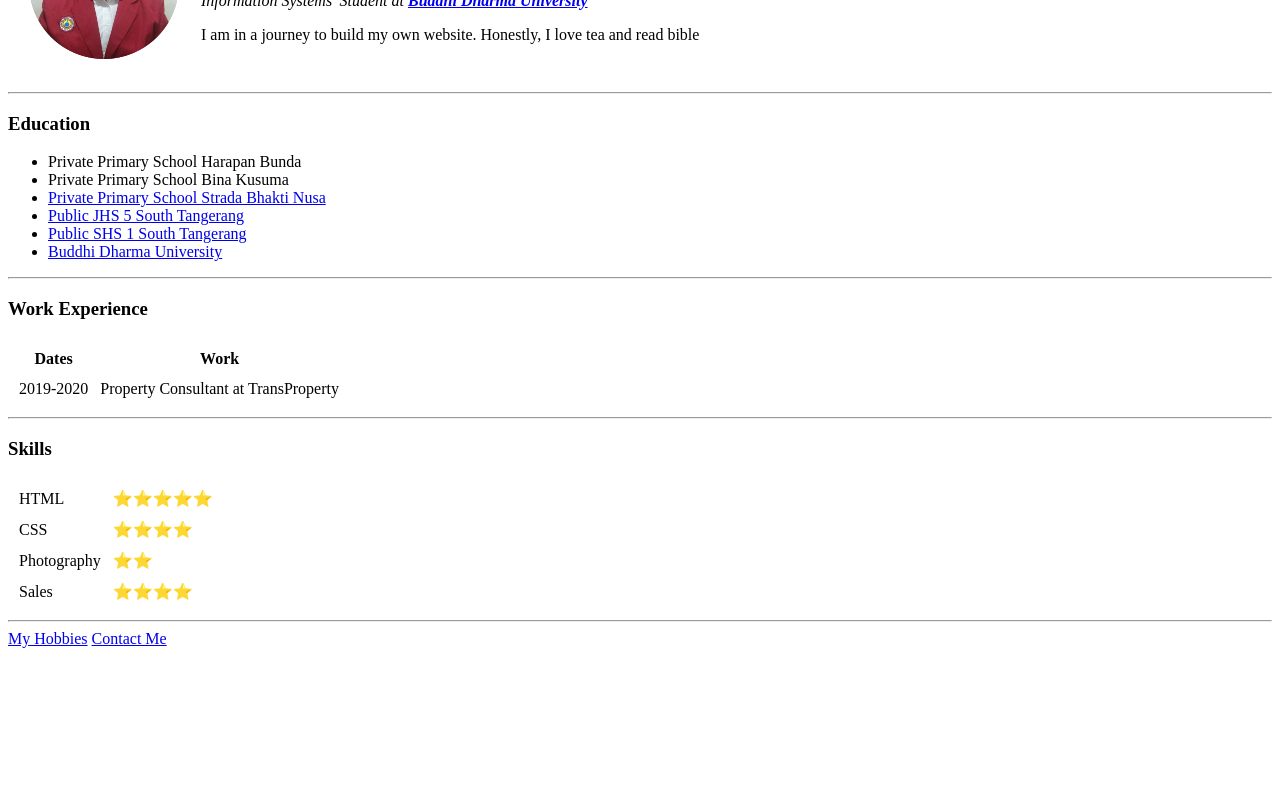
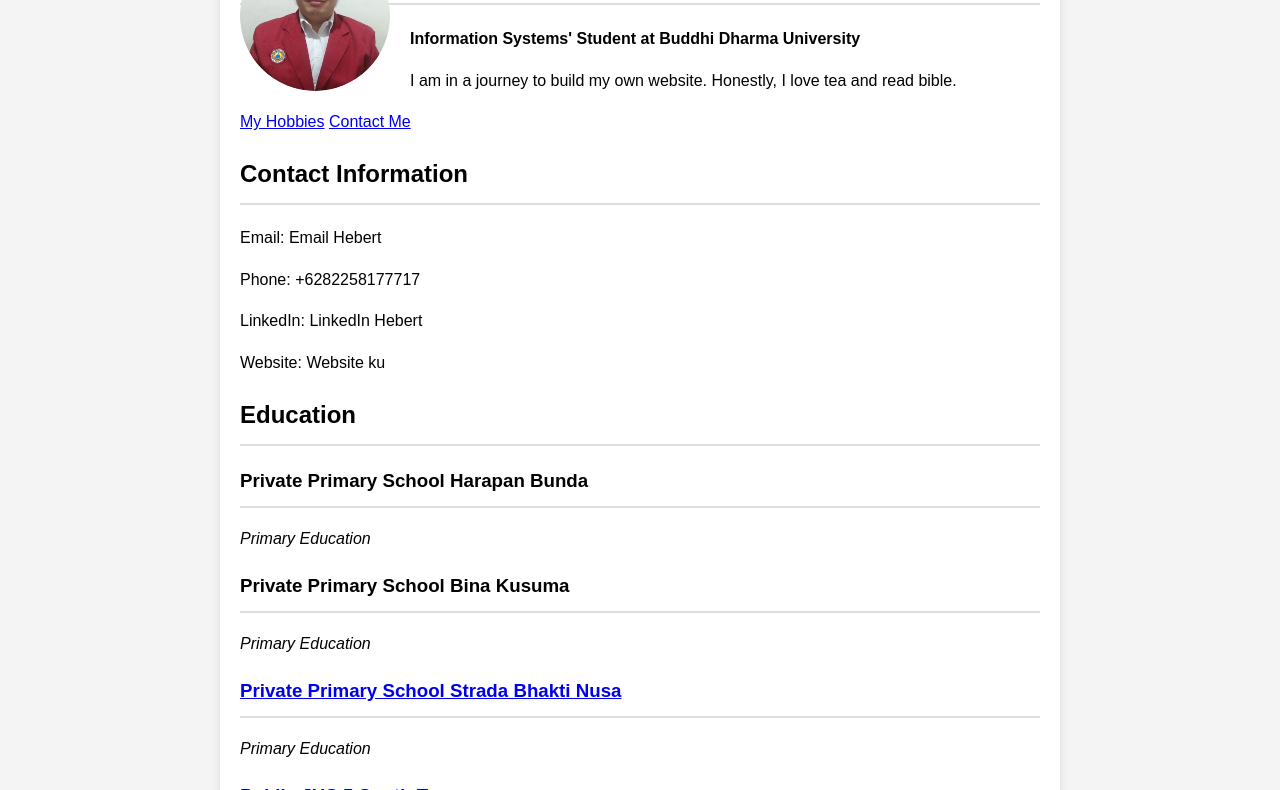
Before and after one commit to basambay/cv, a plain HTML site: page index.html in a window 1280 px wide. Shown: the part 120-910 px from the top of the page. Before the commit the page ends 800 px from the top, so only its background shows below. Drawn offline with Linux system fonts and the light colour scheme.

Commit message:
Update index.html

```diff
--- a/index.html
+++ b/index.html
@@ -1,100 +1,124 @@
 <!DOCTYPE html>
-<html lang="en" dir="ltr">
+<html lang="en">
 
 <head>
-  <meta charset="utf-8">
-  <title>Hebert's Personal Site</title>
+  <meta charset="UTF-8">
+  <meta name="viewport" content="width=device-width, initial-scale=1.0">
+  <title>CV - Hebert</title>
+  <style>
+    body {
+      font-family: Arial, sans-serif;
+      line-height: 1.6;
+      margin: 0;
+      padding: 20px;
+      background-color: #f4f4f4;
+    }
+
+    .container {
+      max-width: 800px;
+      margin: auto;
+      background: #fff;
+      padding: 20px;
+      border-radius: 8px;
+      box-shadow: 0 0 10px rgba(0, 0, 0, 0.1);
+    }
+
+    h1, h2, h3 {
+      border-bottom: 2px solid #ddd;
+      padding-bottom: 10px;
+    }
+
+    .profile, .education, .experience, .skills, .contact {
+      margin-bottom: 20px;
+    }
+
+    .profile img {
+      float: left;
+      margin-right: 20px;
+      border-radius: 50%;
+    }
+
+    .contact a {
+      color: #000;
+      text-decoration: none;
+    }
+
+    .contact a:hover {
+      text-decoration: underline;
+    }
+
+    .skills ul {
+      list-style: none;
+      padding: 0;
+    }
+
+    .skills ul li {
+      background: #eee;
+      margin: 5px 0;
+      padding: 10px;
+      border-radius: 5px;
+    }
+  </style>
 </head>
 
 <body>
-  <table cellspacing="20" >
-    <tr>
-      <td>
-        <img src="images/hebert3.png" alt="hebert profile picture"/>
-      </td>
-      <td>
-        <h1>Hebert</h1>
-        <p><em>Information Systems' Student at <strong><a href="https://www.buddhidharma.ac.id/">Buddhi Dharma University</a></strong></em></p>
-        <p>I am in a journey to build my own website. Honestly, I love tea and read bible</p>
-      </td>
-    </tr>
-  </table>
-  <hr />
-  <h3>Education</h3>
-  <ul>
-    <li>
-      Private Primary School Harapan Bunda
-    </li>
-    <li>
-      Private Primary School Bina Kusuma
-    </li>
-    <li>
-      <a href="http://bhaktinusa.sdstrada.sch.id/">Private Primary School Strada Bhakti Nusa</a>
-    </li>
-    <li>
-      <a href="https://www.smpn5kotatangsel.sch.id/">Public JHS 5 South Tangerang</a>
-    </li>
-    <li>
-      <a href="https://sman1kotatangsel.sch.id/web/">Public SHS 1 South Tangerang</a>
-    </li>
-    <li>
-      <a href="https://www.buddhidharma.ac.id/">Buddhi Dharma University</a>
-    </li>
-  </ul>
-  <hr />
-  <h3>Work Experience</h3>
-  <table cellspacing="10">
-    <thead>
-      <tr>
-        <th>Dates</th>
-        <th>Work</th>
-      </tr>
-    </thead>
-    <tbody>
-      <tr>
-        <td>2019-2020</td>
-        <td>Property Consultant at TransProperty</td>
-      </tr>
-    </tbody>
-  </table>
-  <hr />
-  <h3>Skills</h3>
-  <table cellspacing="10">
-    <tr>
-      <td>
-        HTML
-      </td>
-      <td>
-        ⭐⭐⭐⭐⭐
-      </td>
-    </tr>
-    <tr>
-      <td>
-        CSS
-      </td>
-      <td>
-        ⭐⭐⭐⭐
-      </td>
-    </tr>
-    <tr>
-      <td>
-        Photography
-      </td>
-      <td>
-        ⭐⭐
-      </td>
-    </tr>
-    <tr>
-      <td>
-        Sales
-      </td>
-      <td>
-        ⭐⭐⭐⭐
-      </td>
-    </tr>
-  </table>
-  <hr />
-  <a href="hobbies.html">My Hobbies</a>
+  <div class="container">
+    <div class="profile">
+      <img src="images/hebert3.png" alt="Hebert profile picture" width="150" height="150"/>
+      <h1>Hebert</h1>
+      <p><strong>Information Systems' Student at Buddhi Dharma University</strong></p>
+      <p>I am in a journey to build my own website. Honestly, I love tea and read bible.</p>
+<a href="hobbies.html">My Hobbies</a>
   <a href="contact-me.html">Contact Me</a>
+    </div>
+
+    <div class="contact">
+      <h2>Contact Information</h2>
+      <p>Email: <a href="mailto:wensonboy2500@gmail.com">Email Hebert</a></p>
+      <p>Phone: +6282258177717</p>
+      <p>LinkedIn: <a href="https://www.linkedin.com/in/hebert-lou-wenson-789035181/" target="_blank">LinkedIn Hebert</a></p>
+      <p>Website: <a href="https://basambay.github.io/cv/" target="_blank">Website ku</a></p>
+    </div>
+
+    <div class="education">
+      <h2>Education</h2>
+      <h3>Private Primary School Harapan Bunda</h3>
+      <p><em>Primary Education</em></p>
+      <h3>Private Primary School Bina Kusuma</h3>
+      <p><em>Primary Education</em></p>
+      <h3><a href="http://bhaktinusa.sdstrada.sch.id/">Private Primary School Strada Bhakti Nusa</a></h3>
+      <p><em>Primary Education</em></p>
+      <h3><a href="https://www.smpn5kotatangsel.sch.id/">Public JHS 5 South Tangerang</a></h3>
+      <p><em>Junior High School Diploma</em></p>
+      <h3><a href="https://sman1kotatangsel.sch.id/web/">Public SHS 1 South Tangerang</a></h3>
+      <p><em>High School Diploma</em></p>
+      <h3><a href="https://www.buddhidharma.ac.id/">Buddhi Dharma University</a></h3>
+      <p><em>Bachelor of Information Systems, 2021 - Present</em></p>
+    </div>
+
+    <div class="experience">
+      <h2>Work Experience</h2>
+      <h3>Property Consultant at Transproperty (PT. Alfa Retailindo)</h3>
+      <p><em>2019 - 2020</em></p>
+      <p>Worked as a property consultant, assisting clients in buying dan sellin properties.</p>
+      <h3>Student Intern at Dartmedia (PT. Dian Prima Jayaraya)</h3>
+      <p><em>2023</em></p>
+      <p>Worked as a student intern, contributing to various projects and gaining hands-on experience in the field.</p>
+    </div>
+
+    <div class="skills">
+      <h2>Skills</h2>
+      <ul>
+        <li>HTML - ⭐⭐⭐⭐⭐</li>
+        <li>CSS - ⭐⭐⭐⭐</li>
+        <li>Communication - ⭐⭐⭐⭐</li>
+        <li>English - ⭐⭐⭐⭐</li>
+        <li>Sales - ⭐⭐⭐⭐</li>
+        <li>Flutter - ⭐⭐⭐⭐</li>
+        <li>Dart - ⭐⭐⭐⭐</li>
+      </ul>
+    </div>
+  </div>
 </body>
+
 </html>
```
